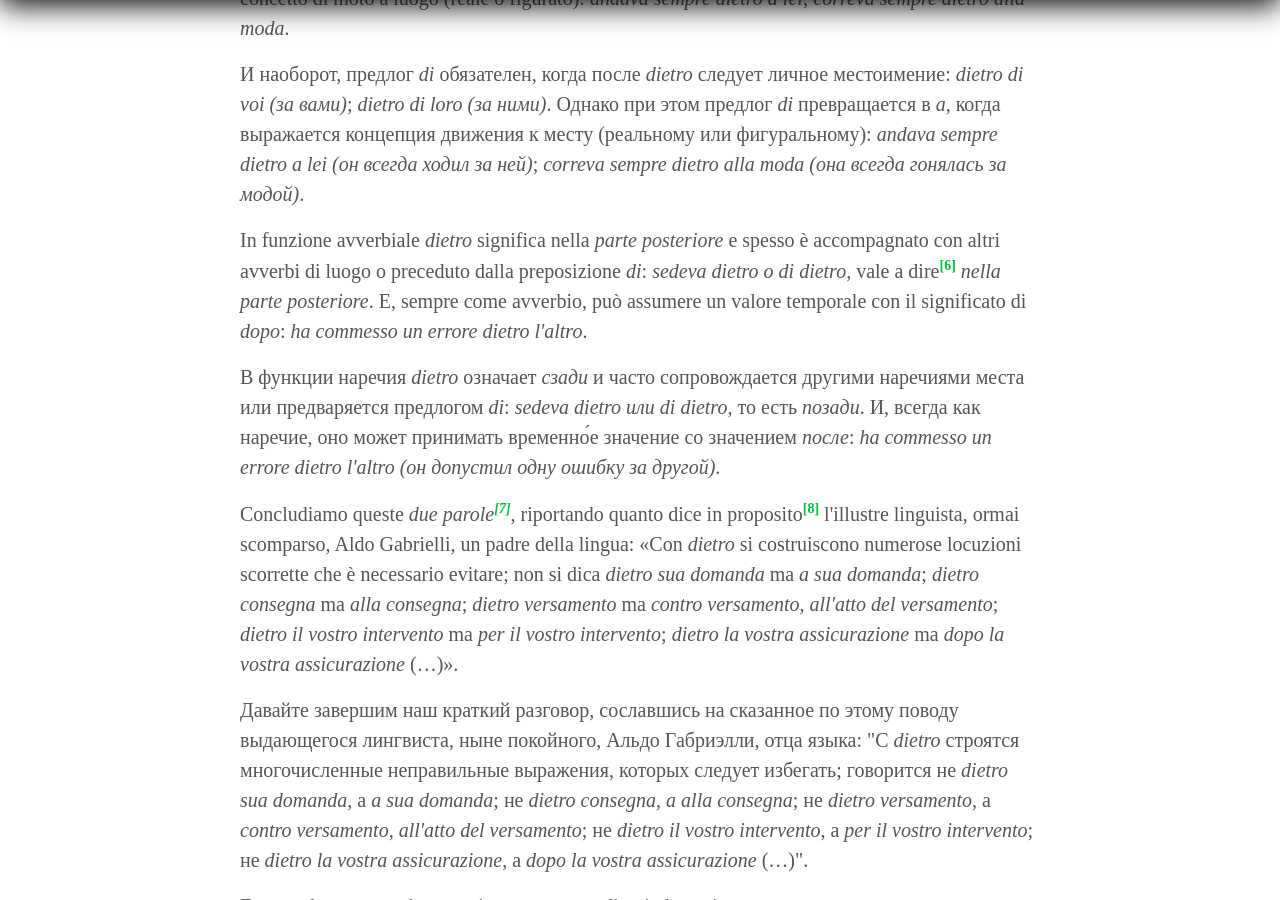
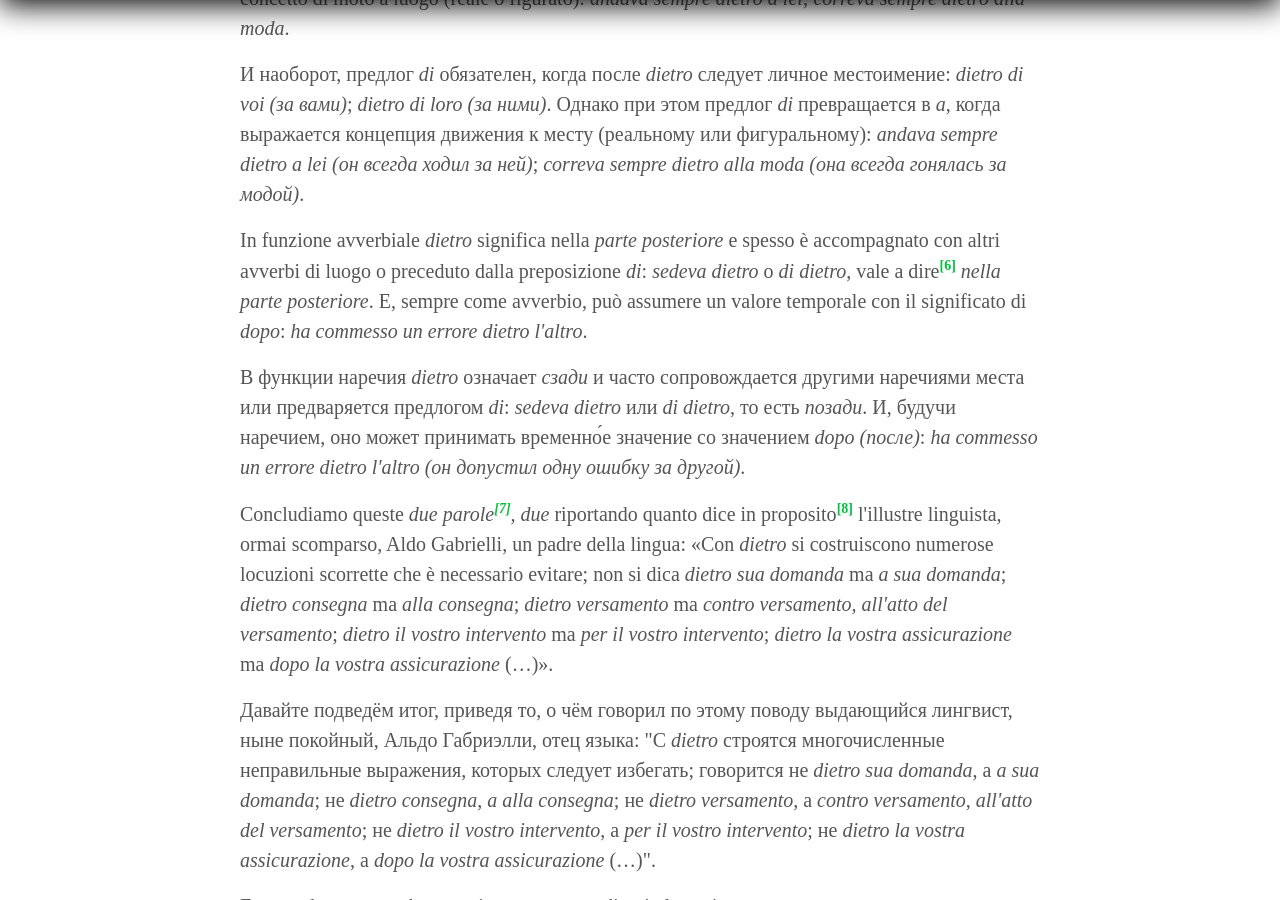
Before and after one commit to postolny/postolny.github.io, a Jekyll site: the page built from _posts/2022-09-09-dietro-il-o-dietro-a.md, in a window 1280 px wide and 900 px high, scrolled down 1586 px. Built offline with Jekyll 4.4.1, drawn with Linux system fonts in a browser that asks for light colours.

Commit message:
Add files via upload

```diff
--- a/_posts/2022-09-09-dietro-il-o-dietro-a.md
+++ b/_posts/2022-09-09-dietro-il-o-dietro-a.md
@@ -28,13 +28,13 @@ Riteniamo, questo, un uso non molto corretto e, quindi, da evitare in buona ling
 
 И наоборот, предлог _di_ обязателен, когда после _dietro_ следует личное местоимение: _dietro di voi (за вами)_; _dietro di loro (за ними)_. Однако при этом предлог _di_ превращается в _a_, когда выражается концепция движения к месту (реальному или фигуральному): _andava sempre dietro a lei (он всегда ходил за ней)_; _correva sempre dietro alla moda (она всегда гонялась за модой)_.
 
-In funzione avverbiale _dietro_ significa nella _parte posteriore_ e spesso è accompagnato con altri avverbi di luogo o preceduto dalla preposizione _di_: _sedeva dietro o di dietro_, vale a dire[^6] _nella parte posteriore_. E, sempre come avverbio, può assumere un valore temporale con il significato di _dopo_: _ha commesso un errore dietro l'altro_.
+In funzione avverbiale _dietro_ significa nella _parte posteriore_ e spesso è accompagnato con altri avverbi di luogo o preceduto dalla preposizione _di_: _sedeva dietro_ o _di dietro_, vale a dire[^6] _nella parte posteriore_. E, sempre come avverbio, può assumere un valore temporale con il significato di _dopo_: _ha commesso un errore dietro l'altro_.
 
-В функции наречия _dietro_ означает _сзади_ и часто сопровождается другими наречиями места или предваряется предлогом _di_: _sedeva dietro или di dietro_, то есть _позади_. И, всегда как наречие, оно может принимать временно́е значение со значением _после_: _ha commesso un errore dietro l'altro (он допустил одну ошибку за другой)_.
+В функции наречия _dietro_ означает _сзади_ и часто сопровождается другими наречиями места или предваряется предлогом _di_: _sedeva dietro_ или _di dietro_, то есть _позади_. И, будучи наречием, оно может принимать временно́е значение со значением _dopo (после)_: _ha commesso un errore dietro l'altro (он допустил одну ошибку за другой)_.
 
-Concludiamo queste _due parole[^7]_, riportando quanto dice in proposito[^8] l'illustre linguista, ormai scomparso, Aldo Gabrielli, un padre della lingua: «Con _dietro_ si costruiscono numerose locuzioni scorrette che è necessario evitare; non si dica _dietro sua domanda_ ma _a sua domanda_; _dietro consegna_ ma _alla consegna_; _dietro versamento_ ma _contro versamento, all'atto del versamento_; _dietro il vostro intervento_ ma _per il vostro intervento_; _dietro la vostra assicurazione_ ma _dopo la vostra assicurazione_ (…)».
+Concludiamo queste _due parole[^7], due_ riportando quanto dice in proposito[^8] l'illustre linguista, ormai scomparso, Aldo Gabrielli, un padre della lingua: «Con _dietro_ si costruiscono numerose locuzioni scorrette che è necessario evitare; non si dica _dietro sua domanda_ ma _a sua domanda_; _dietro consegna_ ma _alla consegna_; _dietro versamento_ ma _contro versamento, all'atto del versamento_; _dietro il vostro intervento_ ma _per il vostro intervento_; _dietro la vostra assicurazione_ ma _dopo la vostra assicurazione_ (…)».
 
-Давайте завершим наш краткий разговор, сославшись на сказанное по этому поводу выдающегося лингвиста, ныне покойного, Альдо Габриэлли, отца языка: "С _dietro_ строятся многочисленные неправильные выражения, которых следует избегать; говорится не _dietro sua domanda_, а _a sua domanda_; не _dietro consegna_, _а alla consegna_; не _dietro versamento_, а _contro versamento, all'atto del versamento_; не _dietro il vostro intervento_, а _per il vostro intervento_; не _dietro la vostra assicurazione_, а _dopo la vostra assicurazione_ (…)".
+Давайте подведём итог, приведя то, о чём говорил по этому поводу выдающийся лингвист, ныне покойный, Альдо Габриэлли, отец языка: "С _dietro_ строятся многочисленные неправильные выражения, которых следует избегать; говорится не _dietro sua domanda_, а _a sua domanda_; не _dietro consegna_, _а alla consegna_; не _dietro versamento_, а _contro versamento, all'atto del versamento_; не _dietro il vostro intervento_, а _per il vostro intervento_; не _dietro la vostra assicurazione_, а _dopo la vostra assicurazione_ (…)".
 
 E tante altre ancora che omettiamo per non tediarvi oltre misura.
 
```
